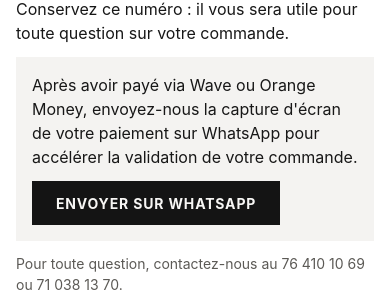
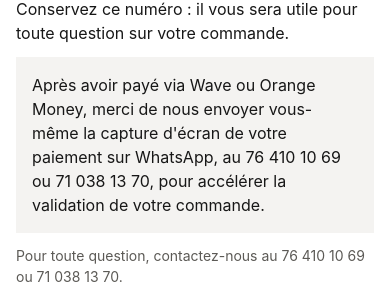
Before and after one commit to fatima22912/newgeneration, a React (Vite) app in the folder frontend/: page /confirmation/1 in a window 390 px wide. Shown: the part 211-503 px from the top of the page. Built offline with nearby package versions, Linux system fonts and the light colour scheme; no server answers.

Commit message:
Remove WhatsApp deep link, just instruct the customer to send it themselves
Replace the "Envoyer sur WhatsApp" button with plain instructions
pointing to the store's phone numbers already listed on the page.

```diff
--- a/frontend/src/pages/public/OrderConfirmation.jsx
+++ b/frontend/src/pages/public/OrderConfirmation.jsx
@@ -3,16 +3,6 @@ import { formatPrice } from "../../utils/formatters";
 import { FULFILLMENT_METHOD_LABELS, ORDER_STATUS_LABELS, STORE } from "../../utils/constants";
 import Button from "../../components/common/Button";
 import styles from "./OrderConfirmation.module.css";
-
-function buildWhatsappUrl(orderNumber, order) {
-  const digits = STORE.phones[0].replace(/\s+/g, "");
-  const lines = [
-    `Bonjour, je viens de payer ma commande ${orderNumber}.`,
-    order ? `Total : ${formatPrice(order.total_amount)}.` : null,
-    "Je joins la capture d'écran de mon paiement Wave / Orange Money en pièce jointe.",
-  ].filter(Boolean);
-  return `https://wa.me/221${digits}?text=${encodeURIComponent(lines.join(" "))}`;
-}
 
 export default function OrderConfirmation() {
   const { orderNumber } = useParams();
@@ -30,17 +20,10 @@ export default function OrderConfirmation() {
       {(!order || order.payment_method !== "cash_on_delivery") && (
         <div className={styles.whatsappBox}>
           <p>
-            Après avoir payé via Wave ou Orange Money, envoyez-nous la capture d'écran de votre
-            paiement sur WhatsApp pour accélérer la validation de votre commande.
+            Après avoir payé via Wave ou Orange Money, merci de nous envoyer vous-même la capture
+            d'écran de votre paiement sur WhatsApp, au {STORE.phones.join(" ou ")}, pour accélérer
+            la validation de votre commande.
           </p>
-          <a
-            href={buildWhatsappUrl(orderNumber, order)}
-            target="_blank"
-            rel="noreferrer"
-            className={styles.whatsappLink}
-          >
-            Envoyer sur WhatsApp
-          </a>
         </div>
       )}
 
--- a/frontend/src/pages/public/OrderConfirmation.module.css
+++ b/frontend/src/pages/public/OrderConfirmation.module.css
@@ -34,21 +34,6 @@
   gap: var(--space-sm);
 }
 
-.whatsappLink {
-  display: inline-flex;
-  align-items: center;
-  justify-content: center;
-  min-height: var(--touch-target-min);
-  padding: 0 var(--space-lg);
-  background-color: var(--color-ink);
-  color: var(--color-text-on-ink);
-  font-weight: 700;
-  text-transform: uppercase;
-  letter-spacing: 0.06em;
-  font-size: var(--font-size-sm);
-  width: fit-content;
-}
-
 .actions {
   display: flex;
   gap: var(--space-sm);
```
